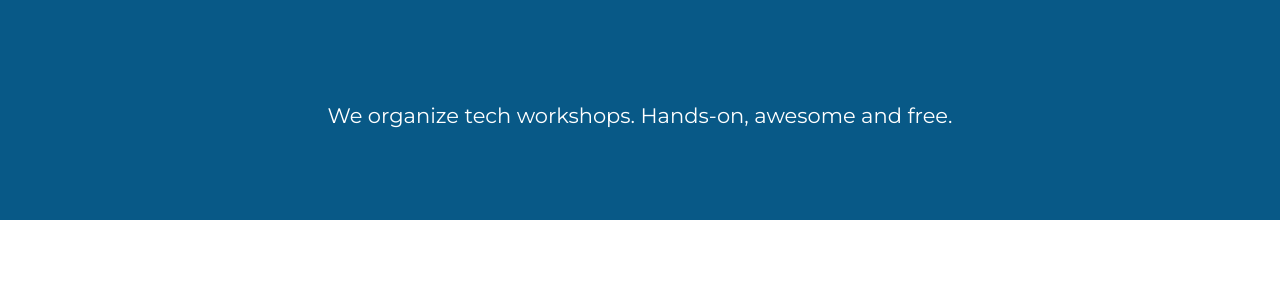
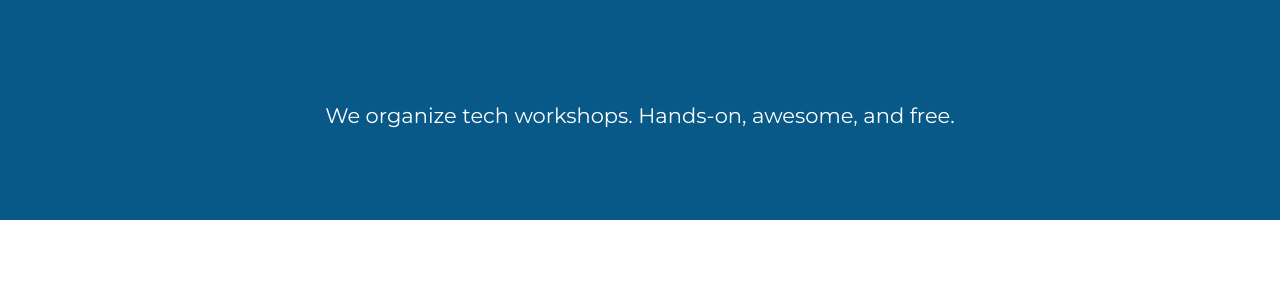
Before and after one commit to OpenTechSchool/www.opentechschool.org, a Jekyll site: the page built from index.html, in a window 1280 px wide. Shown: the part 279-571 px from the top of the page. Built offline with Jekyll 4.4.1, drawn with Linux system fonts in a browser that asks for light colours; nearby versions of some CDN libraries.

Commit message:
copyediting

```diff
--- a/_includes/_landing_header.html
+++ b/_includes/_landing_header.html
@@ -6,7 +6,7 @@
       <a href="/">OpenTechSchool</a>
     </h1>
 
-    <p>We organize tech workshops. Hands-on, awesome and free.</p>
+    <p>We organize tech workshops. Hands-on, awesome, and free.</p>
 
   </div>
 
```
